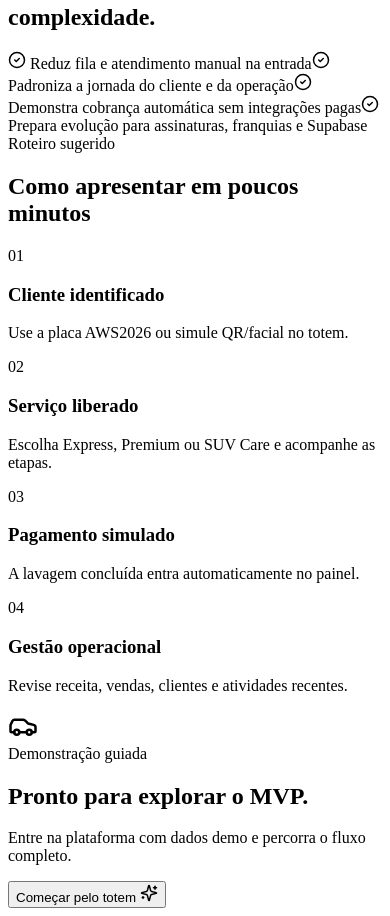
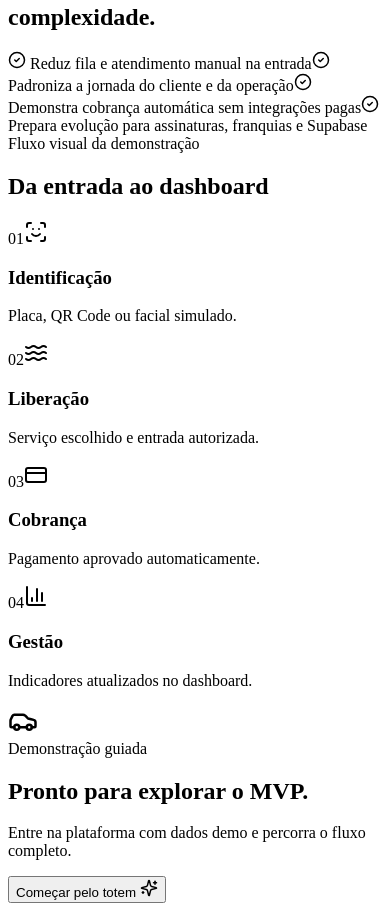
Before and after one commit to Riclacper/AutoWashSmart, a React (Vite) app: page / in a window 390 px wide. Shown: the part 2361-3277 px from the top of the page. Built offline with nearby package versions, Linux system fonts and the light colour scheme; the HTML template or start-up script is replaced by a standard one.

Commit message:
Prepara publicacao demonstrativa v0.1

```diff
--- a/src/pages/LandingView.jsx
+++ b/src/pages/LandingView.jsx
@@ -34,10 +34,10 @@ const benefits = [
 ];
 
 const demoFlow = [
-  ['01', 'Cliente identificado', 'Use a placa AWS2026 ou simule QR/facial no totem.'],
-  ['02', 'Serviço liberado', 'Escolha Express, Premium ou SUV Care e acompanhe as etapas.'],
-  ['03', 'Pagamento simulado', 'A lavagem concluída entra automaticamente no painel.'],
-  ['04', 'Gestão operacional', 'Revise receita, vendas, clientes e atividades recentes.'],
+  ['01', 'Identificação', 'Placa, QR Code ou facial simulado.', ScanFace],
+  ['02', 'Liberação', 'Serviço escolhido e entrada autorizada.', Waves],
+  ['03', 'Cobrança', 'Pagamento aprovado automaticamente.', CreditCard],
+  ['04', 'Gestão', 'Indicadores atualizados no dashboard.', BarChart3],
 ];
 
 export function LandingView() {
@@ -121,15 +121,20 @@ export function LandingView() {
 
       <section className="landing-section">
         <div className="section-intro">
-          <span className="eyebrow">Roteiro sugerido</span>
-          <h2>Como apresentar em poucos minutos</h2>
+          <span className="eyebrow">Fluxo visual da demonstração</span>
+          <h2>Da entrada ao dashboard</h2>
         </div>
         <div className="landing-flow">
-          {demoFlow.map(([number, title, text]) => (
-            <article key={title}>
-              <span>{number}</span>
-              <h3>{title}</h3>
-              <p>{text}</p>
+          {demoFlow.map(([number, title, text, Icon]) => (
+            <article className="flow-step" key={title}>
+              <span className="flow-number">{number}</span>
+              <span className="flow-icon">
+                <Icon size={24} />
+              </span>
+              <div>
+                <h3>{title}</h3>
+                <p>{text}</p>
+              </div>
             </article>
           ))}
         </div>
--- a/src/services/storage.js
+++ b/src/services/storage.js
@@ -194,7 +194,9 @@ function migratePayments(payments, operations) {
         (isRealTimestamp ? new Date(createdAt).toLocaleDateString('pt-BR') : 'Dados demo'),
       time: payment.time || payment.paymentTime || operationPaymentTime(payment),
       day: payment.day || weekDays[new Date(createdAt).getDay()],
-      status: hasExplicitPayments ? payment.status || payment.paymentStatus || 'Aprovado' : 'Aprovado',
+      status: hasExplicitPayments
+        ? payment.status || payment.paymentStatus || 'Aprovado'
+        : 'Aprovado',
       createdAt,
     };
   });
--- a/src/styles.css
+++ b/src/styles.css
@@ -93,9 +93,7 @@ a {
 .access-logo img {
   width: min(430px, 84vw);
   height: auto;
-  filter:
-    drop-shadow(0 18px 36px rgba(0, 0, 0, 0.34))
-    drop-shadow(0 0 22px rgba(18, 201, 135, 0.2));
+  filter: drop-shadow(0 18px 36px rgba(0, 0, 0, 0.34)) drop-shadow(0 0 22px rgba(18, 201, 135, 0.2));
 }
 
 .access-panel .screen-heading h1 {
@@ -239,9 +237,7 @@ a {
   display: block;
   width: min(360px, 52vw);
   height: auto;
-  filter:
-    drop-shadow(0 16px 30px rgba(0, 0, 0, 0.36))
-    drop-shadow(0 0 18px rgba(36, 213, 255, 0.2));
+  filter: drop-shadow(0 16px 30px rgba(0, 0, 0, 0.36)) drop-shadow(0 0 18px rgba(36, 213, 255, 0.2));
 }
 
 .landing-nav button {
@@ -324,8 +320,7 @@ a {
   font-size: 18px;
 }
 
-.landing-module-grid,
-.landing-flow {
+.landing-module-grid {
   display: grid;
   gap: 16px;
 }
@@ -334,8 +329,7 @@ a {
   grid-template-columns: repeat(3, minmax(0, 1fr));
 }
 
-.landing-card,
-.landing-flow article {
+.landing-card {
   border: 1px solid var(--line);
   border-radius: 8px;
   background: var(--surface);
@@ -353,7 +347,6 @@ a {
 }
 
 .landing-card p,
-.landing-flow p,
 .landing-cta p {
   color: var(--muted);
 }
@@ -398,45 +391,68 @@ a {
 }
 
 .landing-flow {
+  position: relative;
+  display: grid;
   grid-template-columns: repeat(4, minmax(0, 1fr));
-}
-
-.landing-flow article {
+  gap: 0;
+  margin-top: 26px;
+}
+
+.landing-flow::before {
+  position: absolute;
+  top: 43px;
+  right: 10%;
+  left: 10%;
+  height: 2px;
+  background: linear-gradient(90deg, var(--green), rgba(36, 213, 255, 0.7));
+  content: '';
+}
+
+.flow-step {
   position: relative;
-  min-height: 178px;
-  padding: 24px;
-  overflow: hidden;
-  transition:
-    transform 0.16s ease,
-    box-shadow 0.16s ease;
-}
-
-.landing-flow article::after {
-  content: '';
-  position: absolute;
-  inset: auto 18px 0 18px;
-  height: 3px;
-  border-radius: 999px 999px 0 0;
-  background: linear-gradient(90deg, var(--green), rgba(18, 201, 135, 0.18));
-  opacity: 0.75;
-}
-
-.landing-flow article:hover {
-  transform: translateY(-2px);
-  box-shadow: var(--shadow-md);
-}
-
-.landing-flow article > span {
-  display: grid;
+  display: grid;
+  justify-items: center;
+  gap: 12px;
+  min-height: 174px;
+  padding: 0 18px;
+  text-align: center;
+}
+
+.flow-number {
+  display: inline-grid;
   place-items: center;
-  width: 34px;
-  height: 34px;
-  margin-bottom: 20px;
-  border-radius: 8px;
-  color: var(--green-2);
+  min-width: 34px;
+  min-height: 28px;
+  padding: 0 8px;
+  border-radius: 999px;
+  color: #07583d;
   background: var(--green-soft);
   font-size: 12px;
   font-weight: 900;
+}
+
+.flow-icon {
+  position: relative;
+  z-index: 1;
+  display: grid;
+  place-items: center;
+  width: 74px;
+  height: 74px;
+  border: 1px solid rgba(18, 201, 135, 0.24);
+  border-radius: 999px;
+  color: var(--green-2);
+  background: #ffffff;
+  box-shadow: 0 18px 36px rgba(15, 32, 48, 0.1);
+}
+
+.flow-step h3 {
+  margin-bottom: 6px;
+}
+
+.flow-step p {
+  max-width: 220px;
+  margin: 0 auto;
+  color: var(--muted);
 }
 
 .landing-cta {
@@ -1298,8 +1314,7 @@ button:disabled:hover {
   border: 1px solid #e1edf2;
   border-radius: 8px;
   background:
-    linear-gradient(180deg, rgba(255, 255, 255, 0.88), rgba(238, 246, 242, 0.72)),
-    #eef7f3;
+    linear-gradient(180deg, rgba(255, 255, 255, 0.88), rgba(238, 246, 242, 0.72)), #eef7f3;
 }
 
 .product-image img {
@@ -1901,7 +1916,6 @@ button:disabled:hover {
   }
 
   .landing-module-grid,
-  .landing-flow,
   .landing-band {
     grid-template-columns: repeat(2, minmax(0, 1fr));
   }
@@ -2039,10 +2053,56 @@ button:disabled:hover {
   }
 
   .landing-module-grid,
-  .landing-flow,
   .landing-band,
   .landing-cta {
     grid-template-columns: 1fr;
+  }
+
+  .landing-flow {
+    grid-template-columns: 1fr;
+    gap: 18px;
+    margin-top: 18px;
+  }
+
+  .landing-flow::before {
+    top: 34px;
+    bottom: 34px;
+    left: 37px;
+    width: 2px;
+    height: auto;
+  }
+
+  .flow-step {
+    grid-template-columns: 74px minmax(0, 1fr);
+    justify-items: start;
+    min-height: auto;
+    padding: 0 0 0 0;
+    text-align: left;
+  }
+
+  .flow-number {
+    grid-column: 1;
+    grid-row: 1;
+    align-self: start;
+    margin-left: 20px;
+  }
+
+  .flow-icon {
+    grid-column: 1;
+    grid-row: 1 / span 2;
+    width: 74px;
+    height: 74px;
+  }
+
+  .flow-step > div {
+    grid-column: 2;
+    grid-row: 1 / span 2;
+    align-self: center;
+  }
+
+  .flow-step p {
+    max-width: none;
+    margin: 0;
   }
 
   .landing-band,
```
Also changed, not shown: 1 other file (tests, documents, lock files or other folders).
